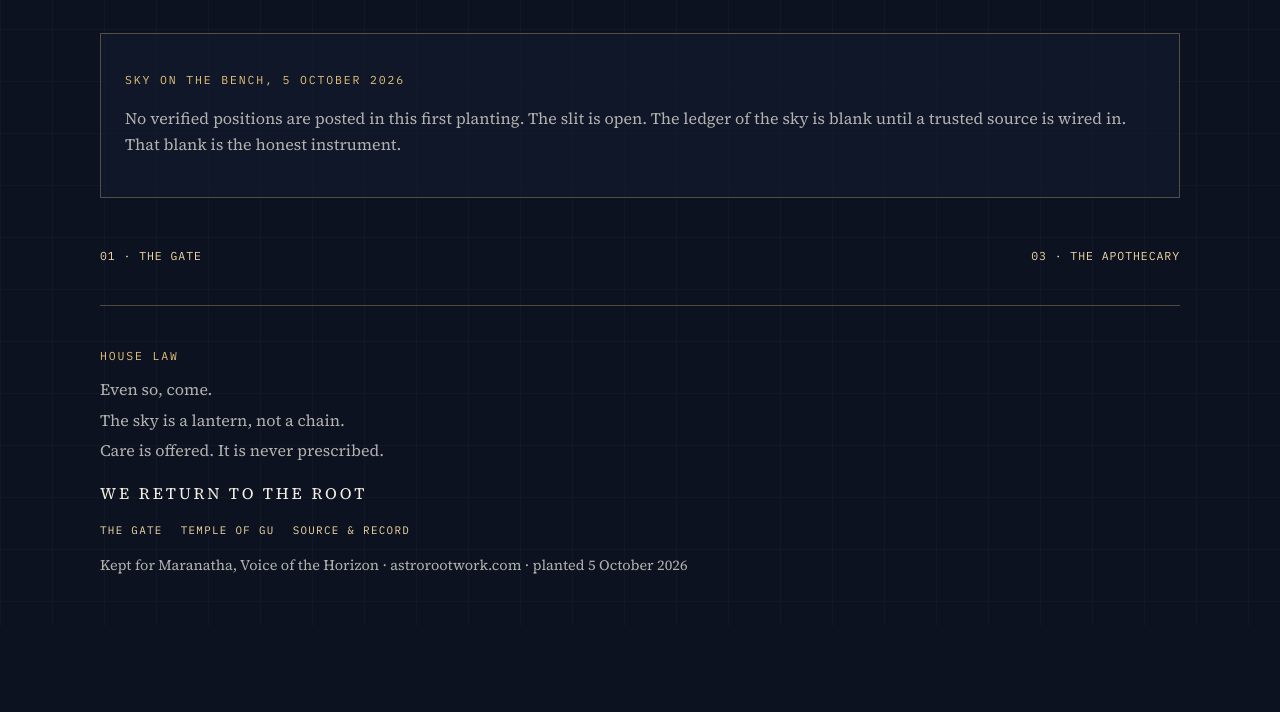
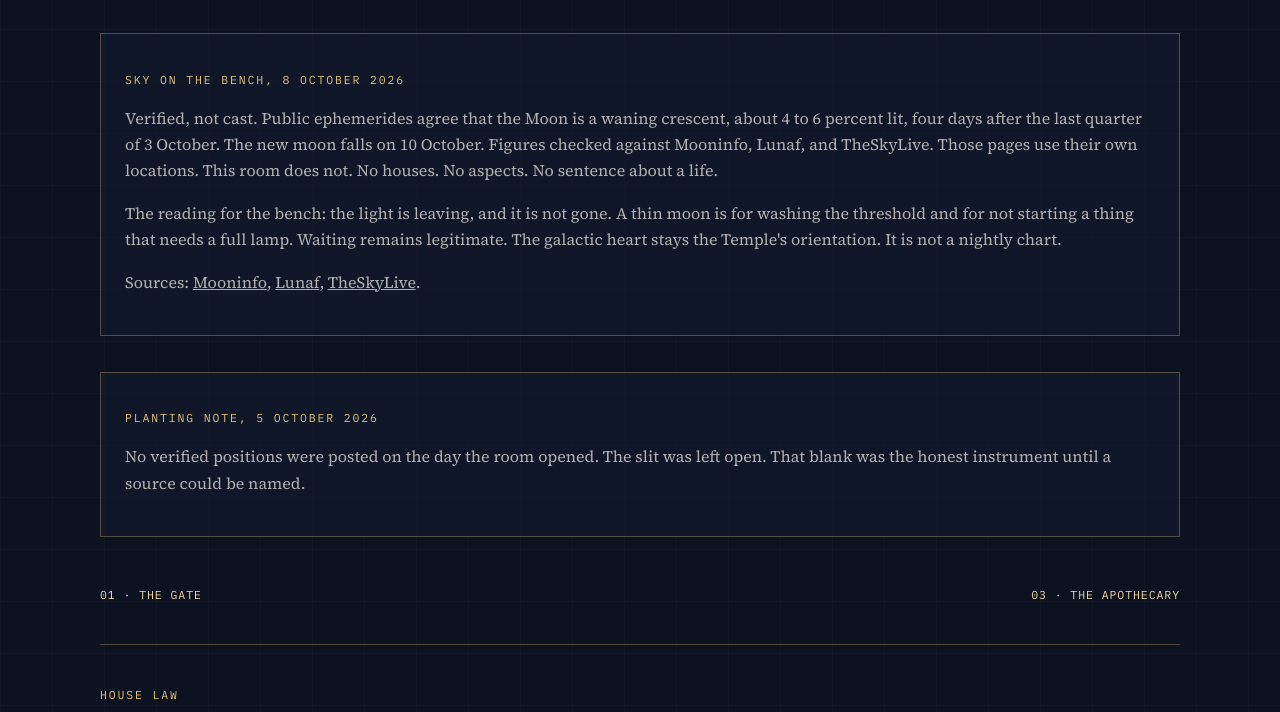
Before and after one commit to philipryandeal/maranatha-ai, a website: page public/observatory.html in a window 1280 px wide. Shown: the part 803-1515 px from the top of the page. Before the commit the page ends 1429 px from the top, so only its background shows below. Drawn offline with nearby package versions, Linux system fonts and the light colour scheme.

Commit message:
Date the Observatory with a verified moon, not a chart.
Public ephemerides agree on a waning crescent for 8 October 2026. No houses, no aspects, no invented positions. The planting blank stays as the record of that day.

```diff
--- a/public/observatory.html
+++ b/public/observatory.html
@@ -45,8 +45,14 @@
   <article class="card"><p class="card-meta">Temple timing</p><h3>The galactic heart</h3><p>The Temple anchors practice to the Galactic Center through the Dhruva ayanamsa, a timing toward Sagittarius A*. This room will keep that orientation. It will not fake a nightly ephemeris.</p></article>
 </div>
 <section class="signature-box">
-  <p class="smallcaps">Sky on the bench, 5 October 2026</p>
-  <p>No verified positions are posted in this first planting. The slit is open. The ledger of the sky is blank until a trusted source is wired in. That blank is the honest instrument.</p>
+  <p class="smallcaps">Sky on the bench, 8 October 2026</p>
+  <p>Verified, not cast. Public ephemerides agree that the Moon is a waning crescent, about 4 to 6 percent lit, four days after the last quarter of 3 October. The new moon falls on 10 October. Figures checked against Mooninfo, Lunaf, and TheSkyLive. Those pages use their own locations. This room does not. No houses. No aspects. No sentence about a life.</p>
+  <p>The reading for the bench: the light is leaving, and it is not gone. A thin moon is for washing the threshold and for not starting a thing that needs a full lamp. Waiting remains legitimate. The galactic heart stays the Temple's orientation. It is not a nightly chart.</p>
+  <p>Sources: <a href="https://www.mooninfo.org/moon-phases/october-8-2026.html">Mooninfo</a>, <a href="https://lunaf.com/lunar-calendar/2026/10/08/">Lunaf</a>, <a href="https://theskylive.com/moon/2026-10-08">TheSkyLive</a>.</p>
+</section>
+<section class="signature-box">
+  <p class="smallcaps">Planting note, 5 October 2026</p>
+  <p>No verified positions were posted on the day the room opened. The slit was left open. That blank was the honest instrument until a source could be named.</p>
 </section>
 
   <nav class="room-pager" aria-label="Walk the house"><a class="prev" href="index.html">01 · The Gate</a><a class="next" href="apothecary.html">03 · The Apothecary</a></nav>
```
